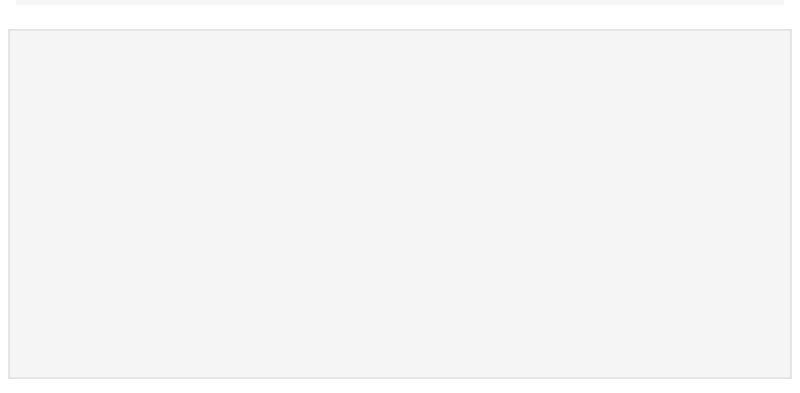
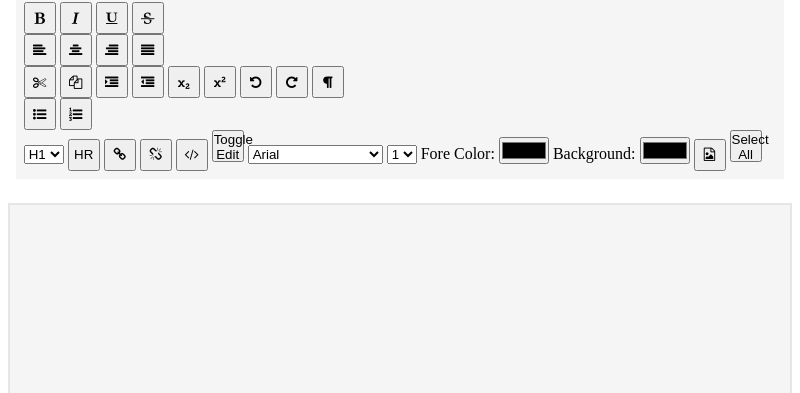
Before and after one commit to alexandresantosm/simple-text, an Electron app: page index.html in a window 800 px wide. Shown: the part 150-543 px from the top of the page. Drawn offline with Linux system fonts and the light colour scheme.

Commit message:
Structure completion.

```diff
--- a/index.html
+++ b/index.html
@@ -10,9 +10,85 @@
 <body>
   <div class="container">
     <header>
-        <img src="./assets/simple-text-logo.png" alt="Logo Simple Text" />
+        <div id="titlePage">
+          <img src="./assets/simple-text-logo.png" alt="Logo Simple Text" />
+          <h1>O melhor editor de texto</h1>
+        </div>
       <div class="action">
-        <button onclick="executeCommand('bold')" id="bold"><i class="fa fa-bold"></i></button>
+        <div id="button-top">
+          <div id="style-font">
+            <button for="bold" onclick="executeCommand('bold')" id="bold"><i class="fa fa-bold"></i></button>
+            <button onclick="executeCommand('italic')" id="italic"><i class="fa fa-italic"></i></button>
+            <button onclick="executeCommand('underline')" id="underline"><i class="fa fa-underline"></i></button>
+            <button onclick="executeCommand('strikeThrough')" id="strikeThrough"><i class="fa fa-strikethrough"></i></button>
+          </div>
+
+          <div id="alignment">
+            <button onclick="executeCommand('justifyLeft')" id="justifyLeft"><i class="fa fa-align-left"></i></button>
+            <button onclick="executeCommand('justifyCenter')" id="justifyCenter"><i class="fa fa-align-center"></i></button>
+            <button onclick="executeCommand('justifyRight')" id="justifyRight"><i class="fa fa-align-right"></i></button>
+            <button onclick="executeCommand('justifyFull')" id="justifyFull"><i class="fa fa-align-justify"></i></button>
+          </div>
+
+          <div id="edit">
+            <button onclick="executeCommand('cut')" id="cut"><i class="fa fa-cut"></i></button>
+            <button onclick="executeCommand('copy')" id="copy"><i class="fa fa-copy"></i></button>
+            <button onclick="executeCommand('ident')" id="ident"><i class="fa fa-indent"></i></button>
+            <button onclick="executeCommand('outdent')" id="outdent"><i class="fa fa-dedent"></i></button>
+            <button onclick="executeCommand('subscript')" id="subscript"><i class="fa fa-subscript"></i></button>
+            <button onclick="executeCommand('superscript')" id="superscript"><i class="fa fa-superscript"></i></button>
+            <button onclick="executeCommand('undo')" id="undo"><i class="fa fa-undo"></i></button>
+            <button onclick="executeCommand('redo')" id="redo"><i class="fa fa-repeat"></i></button>
+            <button onclick="executeCommand('insertParagraph')" id="paragraph"><i class="fa fa-paragraph"></i></button>
+          </div>
+
+          <div id="list">
+            <button onclick="executeCommand('insertUnorderedList')" id="unorderedList"><i class="fa fa-list-ul"></i></button>
+            <button onclick="executeCommand('insertOrderedList')" id="orderedList"><i class="fa fa-list-ol"></i></button>
+          </div>
+        </div>
+        <div id="button-down">
+          <select onchange="executeCommandWithArgument('formatBlock', this.value)" name="title" id="title">
+            <option value="h1">H1</option>
+            <option value="h2">H2</option>
+            <option value="h3">H3</option>
+            <option value="h4">H4</option>
+            <option value="h5">H5</option>
+            <option value="h6">H6</option>
+          </select>
+
+          <button onclick="executeCommand('insertHorizontalRule')" id="rule">HR</button>
+          <button onclick="executeCommandWithArgument('createLink', prompt('Enter a URL', 'http://'))" id="link"><i class="fa fa-link"></i></button>
+          <button onclick="executeCommand('unlink')" id="unlink"><i class="fa fa-unlink"></i></button>
+          <button onclick="toggleSource()" id="code"><i class="fa fa-code"></i></button>
+          <button onclick="toggleEdit()" id="toggleEdit">Toggle Edit</button>
+
+          <select onchange="executeCommandWithArgument('fontName', this.value)" name="font-family" id="font-family">
+            <option value="Arial">Arial<Arialption>
+            <option value="Comic Sans MS">Comic Sans MS</option>
+            <option value="Courier">Courier</option>
+            <option value="Georgia">Georgia</option>
+            <option value="Tahoma">Tahoma</option>
+            <option value="Times New Roman">Times New Roman</option>
+            <option value="Verdana">Verdana</option>
+          </select>
+
+          <select onchange="executeCommandWithArgument('fontSize', this.value)" name="font-size" id="font-size">
+            <option value="1">1<Arialption>
+            <option value="2">2</option>
+            <option value="3">3</option>
+            <option value="4">4</option>
+            <option value="5">5</option>
+            <option value="6">6</option>
+            <option value="7">7</option>
+          </select>
+
+          Fore Color: <input type="color" onchange="executeCommandWithArgument('foreColor', this.value)" />
+          Background: <input type="color" onchange="executeCommandWithArgument('hiliteColor', this.value)"/>
+
+          <button onclick="executeCommandWithArgument('insertImage', prompt('Enter the image URL', ''))" id="image"><i class="fa fa-file-image-o"></i></button>
+          <button onclick="executeCommand('selectAll')" id="selectAll">Select All</button>
+        </div>
       </div>
     </header>
     <main>
```
